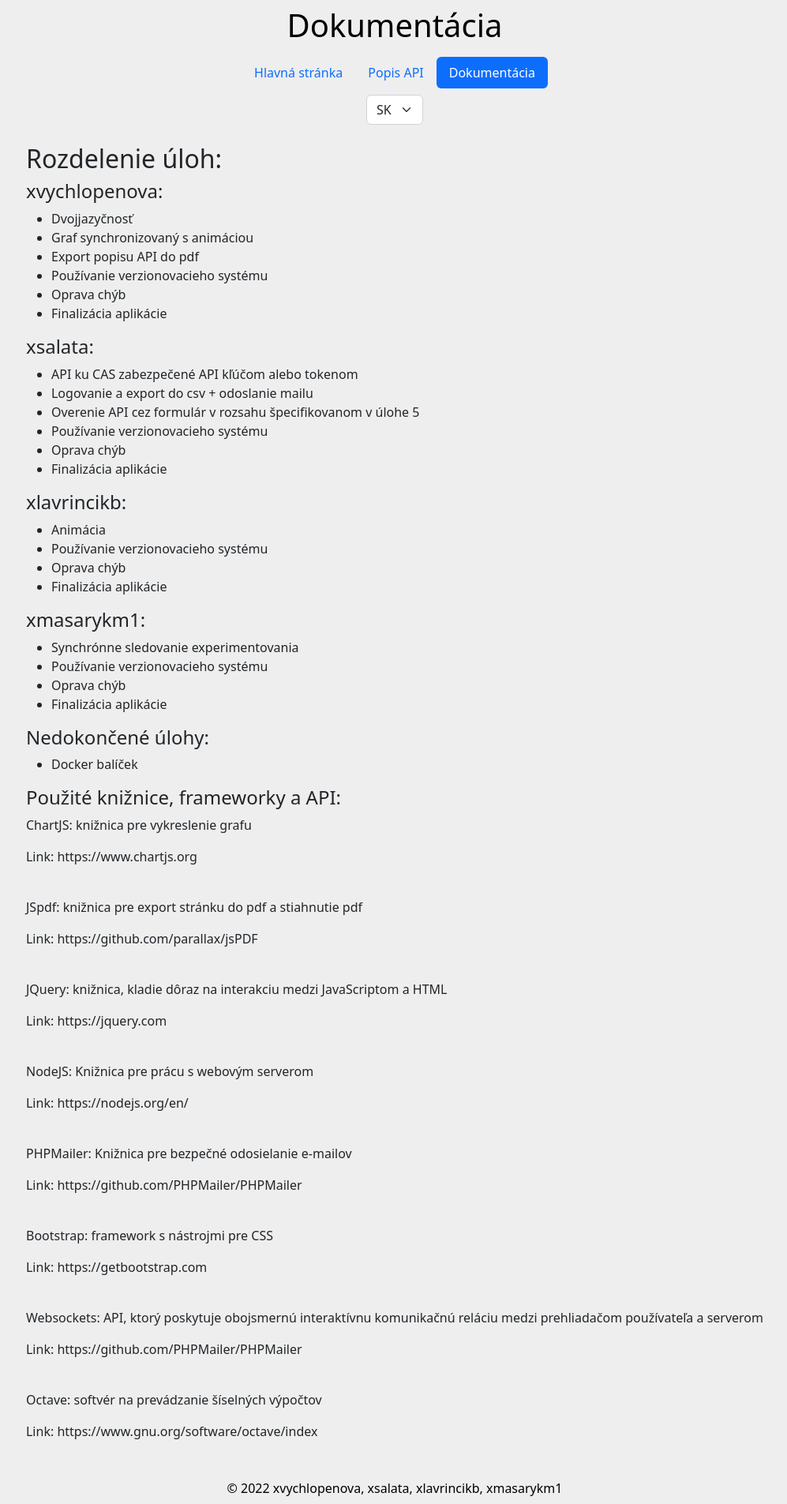
After one commit to ErikaVychlopenova/webte2-final, a PHP site: page /documentation.php in a window 1280 px wide. The commit adds this page. Shown: the whole page at 79% size, without its empty margins (140-1137 px from the left). Run offline with PHP 8.4, Linux system fonts and the light colour scheme; some libraries are stand-ins or nearby versions.

Commit message:
added documentation and fixed bugs in lang

```diff
--- /dev/null
+++ b/documentation.php
@@ -0,0 +1,200 @@
+<?php
+
+?>
+
+<!doctype html>
+<html lang="sk">
+<head>
+    <meta charset="UTF-8">
+    <meta name="viewport"
+          content="width=device-width, user-scalable=no, initial-scale=1.0, maximum-scale=1.0, minimum-scale=1.0">
+    <meta http-equiv="X-UA-Compatible" content="ie=edge">
+    <link href="https://cdn.jsdelivr.net/npm/bootstrap@5.2.0-beta1/dist/css/bootstrap.min.css" rel="stylesheet" integrity="sha384-0evHe/X+R7YkIZDRvuzKMRqM+OrBnVFBL6DOitfPri4tjfHxaWutUpFmBp4vmVor" crossorigin="anonymous">
+    <script type="text/javascript" src="js/print.js"></script>
+    <link rel="stylesheet" href="css/style.css">
+    <title>Doc</title>
+</head>
+<header><h1 id="lang">Dokumentácia</h1></header>
+<body>
+
+<ul class="nav nav-pills">
+    <li class="nav-item">
+        <a class="nav-link" href="." id="main">Hlavná stránka</a>
+    </li>
+    <li class="nav-item">
+        <a class="nav-link" href="description.php" id="desc">Popis API</a>
+    </li>
+    <li class="nav-item">
+        <a class="nav-link active" href="documentation.php" id="doc">Dokumentácia</a>
+    </li>
+</ul>
+
+<label for="language"></label>
+<select class="form-select w-auto mb-4 mt-2" name="language" id="language" onchange="selectLangDOC(this.value)">
+    <option value="SK" selected>SK</option>
+    <option value="EN">EN</option>
+</select>
+
+<div id="contentSK">
+    <h2>Rozdelenie úloh:</h2>
+    <div class="part">
+        <div class="part">
+            <h4>xvychlopenova:</h4>
+            <ul>
+                <li>Dvojjazyčnosť</li>
+                <li>Graf synchronizovaný s animáciou</li>
+                <li>Export popisu API do pdf</li>
+                <li>Používanie verzionovacieho systému</li>
+                <li>Oprava chýb</li>
+                <li>Finalizácia aplikácie</li>
+            </ul>
+        </div>
+        <div class="part">
+            <h4>xsalata:</h4>
+            <ul>
+                <li>API ku CAS zabezpečené API kľúčom alebo tokenom</li>
+                <li>Logovanie a export do csv + odoslanie mailu</li>
+                <li>Overenie API cez formulár v rozsahu špecifikovanom v úlohe 5</li>
+                <li>Používanie verzionovacieho systému</li>
+                <li>Oprava chýb</li>
+                <li>Finalizácia aplikácie</li>
+            </ul>
+        </div>
+        <div class="part">
+            <h4>xlavrincikb:</h4>
+            <ul>
+                <li>Animácia</li>
+                <li>Používanie verzionovacieho systému</li>
+                <li>Oprava chýb</li>
+                <li>Finalizácia aplikácie</li>
+            </ul>
+        </div>
+        <div class="part">
+            <h4>xmasarykm1:</h4>
+            <ul>
+                <li>Synchrónne sledovanie experimentovania</li>
+                <li>Používanie verzionovacieho systému</li>
+                <li>Oprava chýb</li>
+                <li>Finalizácia aplikácie</li>
+            </ul>
+        </div>
+        <div class="part">
+            <h4>Nedokončené úlohy:</h4>
+            <ul>
+                <li>Docker balíček</li>
+            </ul>
+        </div>
+    </div>
+
+    <div class="part">
+        <h4>Použité knižnice, frameworky a API:</h4>
+
+        <p>ChartJS: knižnica pre vykreslenie grafu</p>
+        <p>Link: https://www.chartjs.org</p><br>
+
+        <p>JSpdf: knižnica pre export stránku do pdf a stiahnutie pdf</p>
+        <p>Link: https://github.com/parallax/jsPDF</p><br>
+
+        <p>JQuery: knižnica, kladie dôraz na interakciu medzi JavaScriptom a HTML</p>
+        <p>Link: https://jquery.com</p><br>
+
+        <p>NodeJS: Knižnica pre prácu s webovým serverom</p>
+        <p>Link: https://nodejs.org/en/</p><br>
+
+        <p>PHPMailer: Knižnica pre bezpečné odosielanie e-mailov</p>
+        <p>Link: https://github.com/PHPMailer/PHPMailer</p><br>
+
+        <p>Bootstrap: framework s nástrojmi pre CSS</p>
+        <p>Link: https://getbootstrap.com</p><br>
+
+        <p>Websockets: API, ktorý poskytuje obojsmernú interaktívnu komunikačnú reláciu medzi prehliadačom používateľa a serverom</p>
+        <p>Link: https://github.com/PHPMailer/PHPMailer</p><br>
+
+        <p>Octave: softvér na prevádzanie šíselných výpočtov</p>
+        <p>Link: https://www.gnu.org/software/octave/index</p><br>
+    </div>
+
+</div>
+
+<div id="contentEN" style="display: none">
+    <h2>How we divided our tasks:</h2>
+    <div class="part">
+        <div class="part">
+            <h4>xvychlopenova:</h4>
+            <ul>
+                <li>Bilingual site</li>
+                <li>Graph synchronized with animation</li>
+                <li>Export API description to pdf</li>
+                <li>Using the versioning system</li>
+                <li>Fixing bugs</li>
+                <li>Application finalization</li>
+            </ul>
+        </div>
+        <div class="part">
+            <h4>xsalata:</h4>
+            <ul>
+                <li>API to CAS secured by API key or token</li>
+                <li>Logging and exporting to csv + sending email</li>
+                <li>Forms API validation to the extent specified in Task 5</li>
+                <li>Using the versioning system</li>
+                <li>Fixing bugs</li>
+                <li>Application finalization</li>
+            </ul>
+        </div>
+        <div class="part">
+            <h4>xlavrincikb:</h4>
+            <ul>
+                <li>Animmation</li>
+                <li>Using the versioning system</li>
+                <li>Fixing bugs</li>
+                <li>Application finalization</li>
+            </ul>
+        </div>
+        <div class="part">
+            <h4>xmasarykm1:</h4>
+            <ul>
+                <li>Synchronous monitoring of experimentation</li>
+                <li>Using the versioning system</li>
+                <li>Fixing bugs</li>
+                <li>Application finalization</li>
+            </ul>
+        </div>
+        <div class="part">
+            <h4>Unfinished tasks:</h4>
+            <ul>
+                <li>Docker package</li>
+            </ul>
+        </div>
+    </div>
+
+    <div class="part">
+        <h4>Used libraries, frameworks and APIs:</h4>
+
+        <p>ChartJS: library for graphs</p>
+        <p>Link: https://www.chartjs.org</p><br>
+
+        <p>JSpdf: library for exporting site to pdf and download pdf</p>
+        <p>Link: https://github.com/parallax/jsPDF</p><br>
+
+        <p>JQuery: library for simplifying JavaScript programming</p>
+        <p>Link: https://jquery.com</p><br>
+
+        <p>NodeJS: library for working with web server</p>
+        <p>Link: https://nodejs.org/en/</p><br>
+
+        <p>PHPMailer: library for safe email sending</p>
+        <p>Link: https://github.com/PHPMailer/PHPMailer</p><br>
+
+        <p>Bootstrap: framework with tools for CSS</p>
+        <p>Link: https://getbootstrap.com</p><br>
+
+        <p>Websockets: API for opening a two-way interactive communication session between the user's browser and a server</p>
+        <p>Link: https://github.com/PHPMailer/PHPMailer</p><br>
+
+        <p>Octave: softwave used for numerical computations</p>
+        <p>Link: https://www.gnu.org/software/octave/index</p><br>
+    </div>
+</div>
+<footer>© 2022 xvychlopenova, xsalata, xlavrincikb, xmasarykm1</footer>
+</body>
+</html>
--- a/js/print.js
+++ b/js/print.js
@@ -4,23 +4,58 @@ let lang;
 function selectLangAPI(value){
 
     lang = value;
+    let nadpis = document.getElementById("lang");
     let divSK = document.getElementById("contentSK");
     let divEN = document.getElementById("contentEN");
     let main = document.getElementById("main");
     let desc = document.getElementById("desc");
+    let doc = document.getElementById("doc");
 
     if(value === "SK"){
+        nadpis.innerHTML = "Tlmič automobilu";
         divSK.style.display = "block";
         divEN.style.display = "none";
         main.innerHTML = "Hlavná stránka";
         desc.innerHTML = "Popis API";
+        doc.innerHTML = "Dokumentácia";
 
     }
     if(value === "EN"){
+        nadpis.innerHTML = "Car suspension";
         divEN.style.display = "block";
         divSK.style.display = "none";
         main.innerHTML = "Main site";
         desc.innerHTML = "API description";
+        doc.innerHTML = "Documentation";
+    }
+}
+
+function selectLangDOC(value){
+
+    lang = value;
+    let nadpis = document.getElementById("lang");
+    let divSK = document.getElementById("contentSK");
+    let divEN = document.getElementById("contentEN");
+    let main = document.getElementById("main");
+    let desc = document.getElementById("desc");
+    let doc = document.getElementById("doc");
+
+    if(value === "SK"){
+        nadpis.innerHTML = "Dokumentácia";
+        divSK.style.display = "block";
+        divEN.style.display = "none";
+        main.innerHTML = "Hlavná stránka";
+        desc.innerHTML = "Popis API";
+        doc.innerHTML = "Dokumentácia";
+
+    }
+    if(value === "EN"){
+        nadpis.innerHTML = "Documentation";
+        divEN.style.display = "block";
+        divSK.style.display = "none";
+        main.innerHTML = "Main site";
+        desc.innerHTML = "API description";
+        doc.innerHTML = "Documentation";
     }
 }
 
--- a/js/script.js
+++ b/js/script.js
@@ -19,11 +19,12 @@ function selectLang(value){
     let divEN = document.getElementById("langEN");
     let main = document.getElementById("main");
     let desc = document.getElementById("desc");
-
+    let doc = document.getElementById("doc");
     if(value === "SK"){
         nadpis.innerHTML = "Tlmič automobilu";
         main.innerHTML = "Hlavná stránka";
         desc.innerHTML = "Popis API";
+        doc.innerHTML = "Dokumentácia";
         divSK.style.display = "block";
         divEN.style.display = "none";
 
@@ -32,6 +33,7 @@ function selectLang(value){
         nadpis.innerHTML = "Car suspension";
         main.innerHTML = "Main site";
         desc.innerHTML = "API description";
+        doc.innerHTML = "Documentation";
         divSK.style.display = "none";
         divEN.style.display = "block";
     }
```
Also changed, not shown: description.php (+7 -4 lines), index.php (+19 -11 lines).
